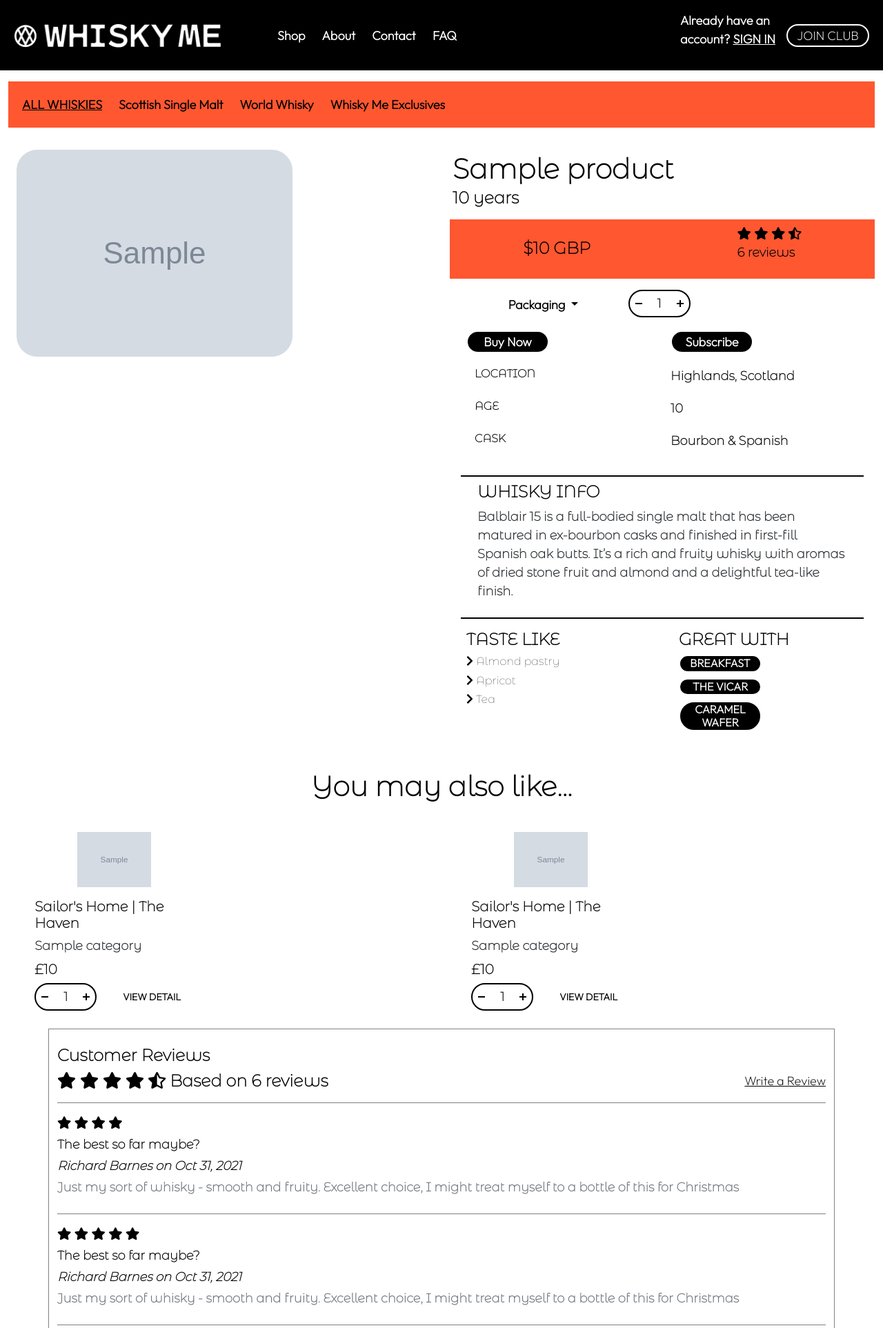
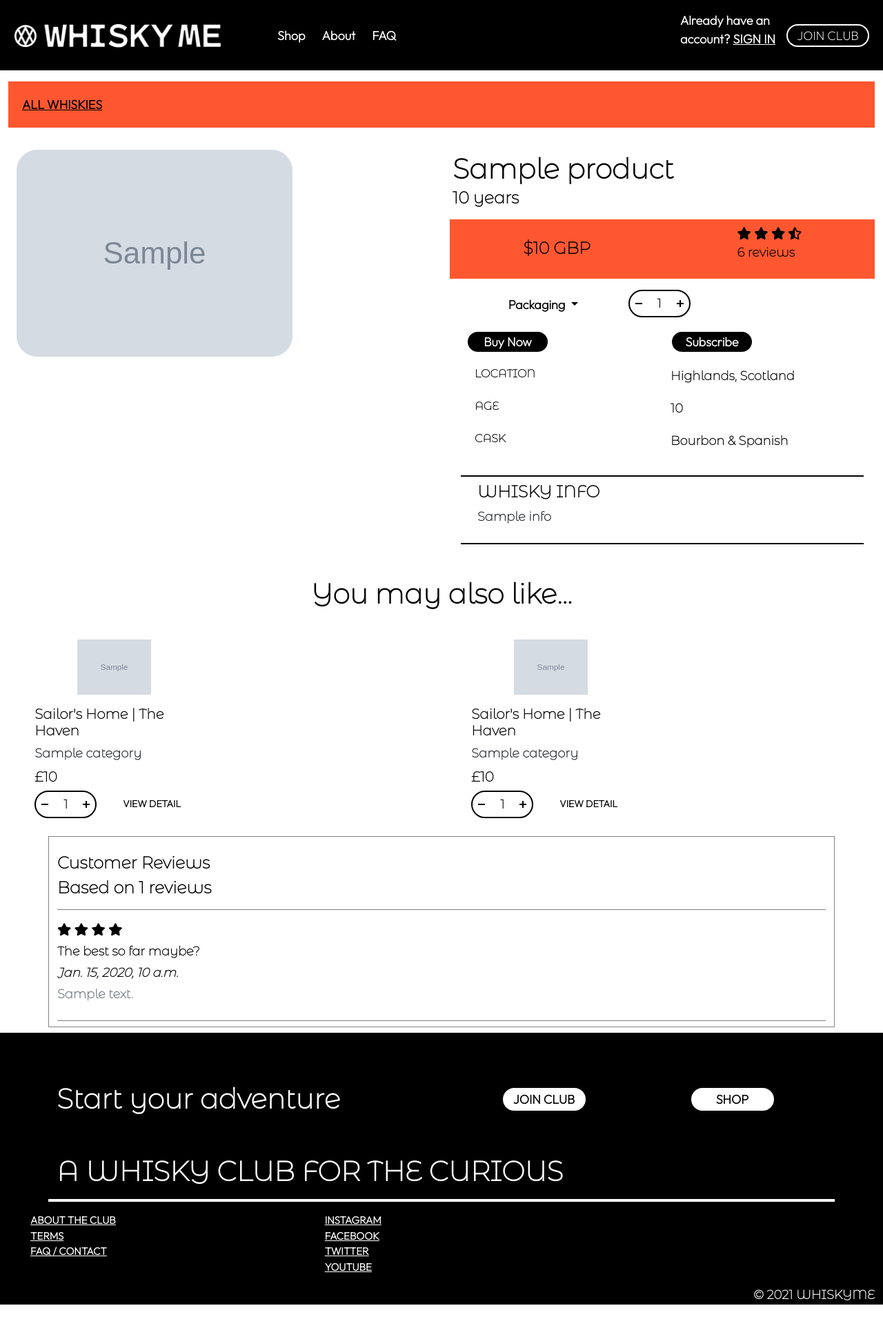
Before and after one commit to mfarzamalam/whiskey_me, a Django app: template templates/new_template/product-page.html in a window 1280 px wide. Shown: the top 1925 px of the page at 69% size. After the commit the page ends 1891 px from the top, so only its background shows below. Run offline with Django 3.2, Linux system fonts and the light colour scheme; the template is opened without the code that fills it: most values are stand-ins (such as "Sample title", 1, 10 or a date in 2020); grey boxes marked "Sample" are stand-in pictures; some libraries are stand-ins or nearby versions.

Commit message:
added stars rating with comments

```diff
--- a/pages/admin.py
+++ b/pages/admin.py
@@ -1,4 +1,4 @@
 from django.contrib import admin
 from .models import Review
 
-admin.site.register(Review)
+# admin.site.register(Review)
--- a/product/admin.py
+++ b/product/admin.py
@@ -1,5 +1,6 @@
 from django.contrib import admin
-from .models import Category, Product
+from .models import Category, Product, Rating
 
 admin.site.register(Category)
 admin.site.register(Product)
+admin.site.register(Rating)
--- a/product/urls.py
+++ b/product/urls.py
@@ -1,11 +1,13 @@
 from django.urls import path
-from product.views import SingleProductView, BuyNow, MonthlySubscription, FaqPageView
+from product.views import SingleProductView, BuyNow, MonthlySubscription, FaqPageView, AddComment
 # , test, test2
 
 app_name = "product"
 
 urlpatterns = [
     path('single_product/<int:id>', SingleProductView.as_view(), name='single_product'),
+    path('add-comment/', AddComment.as_view(), name='add_comment'),
+
     path('Buy-Now/<int:p>/<int:q>/', BuyNow.as_view(), name='buy-now'),
     path('Monthly/<int:p>/<int:q>/', MonthlySubscription.as_view(), name='monthly'),
     path('faq/', FaqPageView.as_view(), name='faq'),
--- a/templates/new_template/dashboard/customer_dashboard.html
+++ b/templates/new_template/dashboard/customer_dashboard.html
@@ -30,7 +30,7 @@
                         <tbody>
                             <tr>
                                 <td>{{r.current_period_start}}</td>
-                                <td>{{r.product}}</td>
+                                <td> <a href="{% url 'product:single_product' r.product.pk %}"> {{r.product}} </a> </td>
                                 <td>${{r.amount}}</td>
                                 <td>{{r.quantity}}</td>
                                 <td>${{r.total}}</td>
@@ -86,7 +86,7 @@
                         <tbody>
                             <tr>
                                 <td>{{r.current_period_start}}</td>
-                                <td>{{r.product}}</td>
+                                <td> <a href="{% url 'product:single_product' r.product.pk %}"> {{r.product}} </a> </td>
                                 <td>${{r.amount}}</td>
                                 <td>{{r.quantity}}</td>
                                 <td>${{r.total}}</td>
--- a/templates/new_template/header.html
+++ b/templates/new_template/header.html
@@ -47,9 +47,6 @@
                         <a class="nav-link ms-2" href="#">About</a>
                     </li>
 
-                    <li class="nav-item">
-                        <a class="nav-link ms-2" href="#">Contact</a>
-                    </li>
 
                     <li class="nav-item">
                         <a class="nav-link ms-2" href="{% url 'product:faq' %}">FAQ</a>
--- a/templates/new_template/product-page.html
+++ b/templates/new_template/product-page.html
@@ -13,17 +13,9 @@
                 <div class="collapse navbar-collapse" id="product-navigation">
                     <ul class="navbar-nav d-flex justify-content-between fw-bold ">
                         <li class="nav-item">
-                            <a class="nav-link text-black fw-bold" href="#ALL-WHISKIES" class="text-white"><ins>ALL WHISKIES</ins></a>
+                            <a class="nav-link text-black fw-bold" href="{% url 'pages:shop' %}" class="text-white"><ins>ALL WHISKIES</ins></a>
                         </li>
-                        <li class="nav-item">
-                            <a class="nav-link fw-bold text-black ms-2" href="Scottish-Single-Malt">Scottish Single Malt</a>
-                        </li>
-                        <li class="nav-item">
-                            <a class="nav-link text-black fw-bold ms-2" href="#World-Whisky">World Whisky</a>
-                        </li>
-                        <li class="nav-item">
-                            <a class="nav-link text-black fw-bold ms-2" href="#Whisky-Me-Exclusives">Whisky Me Exclusives</a>
-                        </li>
+
                     </ul>
                 </div>
         </nav>
@@ -171,41 +163,10 @@
                 <div class="wiskey-info ps-md-4 m-0 py-2 mx-3 my-3">
                     <h4 class="fw-bold text-black mb-2">WHISKY INFO</h4>
                     <p>
-                        Balblair 15 is a full-bodied single malt that has been <br /> matured in ex-bourbon casks and finished in first-fill <br /> Spanish oak butts. It’s a rich and fruity whisky with aromas<br /> of dried stone fruit and almond and a delightful tea-like<br /> finish.
+                        {{product.info}}
                     </p>
                 </div>
-                <div class="row my-3 ps-md-4" >
-                    <div class="col-12 col-md-6">
-                        <h4 class="fw-bold text-black mb-2">TASTE LIKE</h4>
-                        <h6>
-                            <span><i class="fas fa-chevron-right mr-3"></i></span> Almond pastry
-                        </h6>
-                        <h6>
-                            <span><i class="fas fa-chevron-right mr-3"></i></span> Apricot
-                        </h6>
-                        <h6>
-                            <span><i class="fas fa-chevron-right mr-3"></i></span> Tea
-                        </h6>
-                    </div>
-                    <div class="col-12 col-md-6 ">
-                        <h4 class="fw-bold text-black mb-2">GREAT WITH</h4>
-                        <h6>
-                            <button class="btn-4 fw-bold">
-                            BREAKFAST
-                            </button>
-                        </h6>
-                        <h6>
-                            <button class="btn-4 fw-bold">
-                            THE VICAR
-                            </button>
-                        </h6>
-                        <h6>
-                            <button class="btn-4 fw-bold">
-                            CARAMEL WAFER
-                            </button>
-                        </h6>
-                    </div>
-                </div>
+
             </div>
         </div>
     </div>
@@ -264,119 +225,117 @@
             <div class="row">
                 <div class="col-12 col-md-6">
                     <h4 class="text-black fw-bold">
+                        {% comment %} <i class="fas fa-star"></i> {% endcomment %}
+                        {% comment %} <i class="fas fa-star-half-alt"></i>   {% endcomment %}
+                        <span> Based on {{total_comment}} reviews</span>
+                    </h4>
+                </div>
+
+                <!--
+
+                    <div class="col-12 col-md-6 d-flex justify-content-end">
+                        {% if not user.is_authenticated %}
+                            <a href="{% url 'login' %}" class="text-black">Write a Review </a>
+                        {% endif %}
+                    </div>
+
+                -->
+
+                {% if buy == True %}
+                    <div class="col-12 col-md-6 d-flex justify-content-end">
+                        <a href="" class="text-black" data-toggle="modal" data-target="#exampleModal"> Write a Review </a>
+                    </div>
+
+                    <!-- Modal -->
+                    <div class="modal fade" id="exampleModal" tabindex="-1" role="dialog" aria-labelledby="exampleModalLabel" aria-hidden="true">
+                        <div class="modal-dialog" role="document">
+                        <div class="modal-content">
+                            <div class="modal-header">
+                            <h5 class="modal-title" id="exampleModalLabel">Write Your Comment</h5>
+                            <button type="button" class="close" data-dismiss="modal" aria-label="Close">
+                                <span aria-hidden="true">&times;</span>
+                            </button>
+                            </div>
+                            <div class="modal-body">
+                                <form action="{% url 'product:add_comment' %}" method="POST">
+                                    {% csrf_token %}
+                                    <div class="rate">
+                                        <input type="radio" id="star5" name="rate" value="5" />
+                                        <label for="star5" title="text">5 stars</label>
+                                        <input type="radio" id="star4" name="rate" value="4" />
+                                        <label for="star4" title="text">4 stars</label>
+                                        <input type="radio" id="star3" name="rate" value="3" />
+                                        <label for="star3" title="text">3 stars</label>
+                                        <input type="radio" id="star2" name="rate" value="2" />
+                                        <label for="star2" title="text">2 stars</label>
+                                        <input type="radio" id="star1" name="rate" value="1" />
+                                        <label for="star1" title="text">1 star</label>
+                                      </div>
+                                    <input type="hidden" name="id" value="{{product.id}}">
+                                    <div class="col-12 d-flex justify-content-center pb-2">
+                                        <textarea rows="2" cols="50" name="comment" required></textarea>
+                                    </div>
+                                    <div class="col-12 d-flex justify-content-end ">
+                                        <a href="" class="btn-sm text-center "><button type="submit" class="btn-login text-center fw-bold " style="width:160px;">Comment</button></a>
+                                    </div>
+                                </form>
+                            </div>
+                        </div>
+                        </div>
+                    </div>
+                {% endif %}
+            </div>
+        </div>
+    </div>
+
+    {% for comment in comments %}
+        <div class="product-review my-2 py-2">
+            <div class="text-black fw-bold">
+                <div>
+                    {% if comment.stars == 5 %}
                         <i class="fas fa-star"></i>
                         <i class="fas fa-star"></i>
                         <i class="fas fa-star"></i>
                         <i class="fas fa-star"></i>
-                        <i class="fas fa-star-half-alt"></i>  <span> Based on 6 reviews</span>
-                    </h4>
-                </div>
-                <div class="col-12 col-md-6 d-flex justify-content-end">
-                    <a href="#" class="text-black">Write a Review</a>
-                </div>
-            </div>
-        </div>
-    </div>
-    <div class="product-review my-2 py-2">
-        <div class="text-black fw-bold">
-            <div>
+                        <i class="fas fa-star"></i>
+                    {% endif %}
+
+                    {% if comment.stars == 4 %}
                         <i class="fas fa-star"></i>
                         <i class="fas fa-star"></i>
                         <i class="fas fa-star"></i>
                         <i class="fas fa-star"></i>
+                    {% endif %}
+
+                    {% if comment.stars == 3 %}
+                        <i class="fas fa-star"></i>
+                        <i class="fas fa-star"></i>
+                        <i class="fas fa-star"></i>
+                    {% endif %}
+
+                    {% if comment.stars == 2 %}
+                        <i class="fas fa-star"></i>
+                        <i class="fas fa-star"></i>
+                    {% endif %}
+
+                    {% if comment.stars == 1 %}
+                        <i class="fas fa-star"></i>
+                    {% endif %}
                 </div>
                 <p class="my-1 text-black">
                     The best so far maybe?
                 </p>
                 <p class="my-1 text-black">
-                <i>Richard Barnes on Oct 31, 2021</i>
+                    <i>{{comment.created_at}}</i>
                 </p>
                 <p class="text-muted">
-                Just my sort of whisky - smooth and fruity. Excellent choice, I might treat myself to a bottle of this for Christmas
+                    {{comment.comment}}
                 </p>
             </div>
         </div>
-    <div class="product-review my-2 py-2">
-        <div class="text-black fw-bold">
-            <div>
-                <i class="fas fa-star"></i>
-                <i class="fas fa-star"></i>
-                <i class="fas fa-star"></i>
-                <i class="fas fa-star"></i>
-                <i class="fas fa-star"></i>
-            </div>
-            <p class="my-1 text-black">
-                The best so far maybe?
-            </p>
-            <p class="my-1 text-black">
-                <i>Richard Barnes on Oct 31, 2021</i>
-            </p>
-            <p class="text-muted">
-                Just my sort of whisky - smooth and fruity. Excellent choice, I might treat myself to a bottle of this for Christmas
-            </p>
-        </div>
-    </div>
-    <div class="product-review my-2 py-2">
-        <div class="text-black fw-bold">
-            <div>
-                <i class="fas fa-star"></i>
-                <i class="fas fa-star"></i>
-                <i class="fas fa-star"></i>
-                <i class="fas fa-star"></i>
-                <i class="fas fa-star-half-alt"></i>
-            </div>
-            <p class="my-1 text-black">
-                A nice dram but nothing special
-            </p>
-            <p class="my-1 text-black">
-                <i>adrian on Oct 25, 2021</i>
-            </p>
-            <p class="text-muted">
-                This is a nice dram, rich, dark smooth whisky, a nice go to, easy to drink whisky on a winters evening. I am a little surprised at the price, although a nice whisky, I would not buy a bottle, as there are better whisky's on the market at the same or cheaper price.
-            </p>
-        </div>
-    </div>
-    <div class="product-review my-2 py-2">
-        <div class="text-black fw-bold">
-            <div>
-                <i class="fas fa-star"></i>
-                <i class="fas fa-star"></i>
-                <i class="fas fa-star"></i>
-                <i class="far fa-star"></i>
-                <i class="far fa-star"></i>
-            </div>
-            <p class="my-1 text-black">
-                Ok but not really for me.
-            </p>
-            <p class="my-1 text-black">
-                <i>Mick Moloney on Oct 15, 2021</i>
-            </p>
-            <p class="text-muted">
-                I found this to be very rich flavour and seemed quite strong.
-                It was not my favourite, but overall I liked it.
-            </p>
-        </div>
-    </div>
-    <div class="product-review my-2 py-2">
-        <div class="text-black fw-bold">
-            <div>
-                <i class="fas fa-star"></i>
-                <i class="fas fa-star"></i>
-                <i class="fas fa-star"></i>
-                <i class="fas fa-star"></i>
-                <i class="far fa-star"></i>
-            </div>
-            <p class="my-1 text-black">
-                The best so far maybe?
-            </p>
-            <p class="my-1 text-black">
-                <i>Richard Barnes on Oct 31, 2021</i>
-            </p>
-            <p class="text-muted">
-                Just my sort of whisky - smooth and fruity. Excellent choice, I might treat myself to a bottle of this for Christmas
-            </p>
-        </div>
-    </div>
+    {% endfor %}
+
+
 </div>
 
 {% endblock newMain %}
```
Also changed, not shown: product/models.py (+31 -6 lines), product/views.py (+53 -7 lines), static/new_static/css/styles.css (+41 -0 lines), templates/new_template/registration/register.html (+6 -3 lines). Lines whose indentation alone changed are shown as unchanged.
